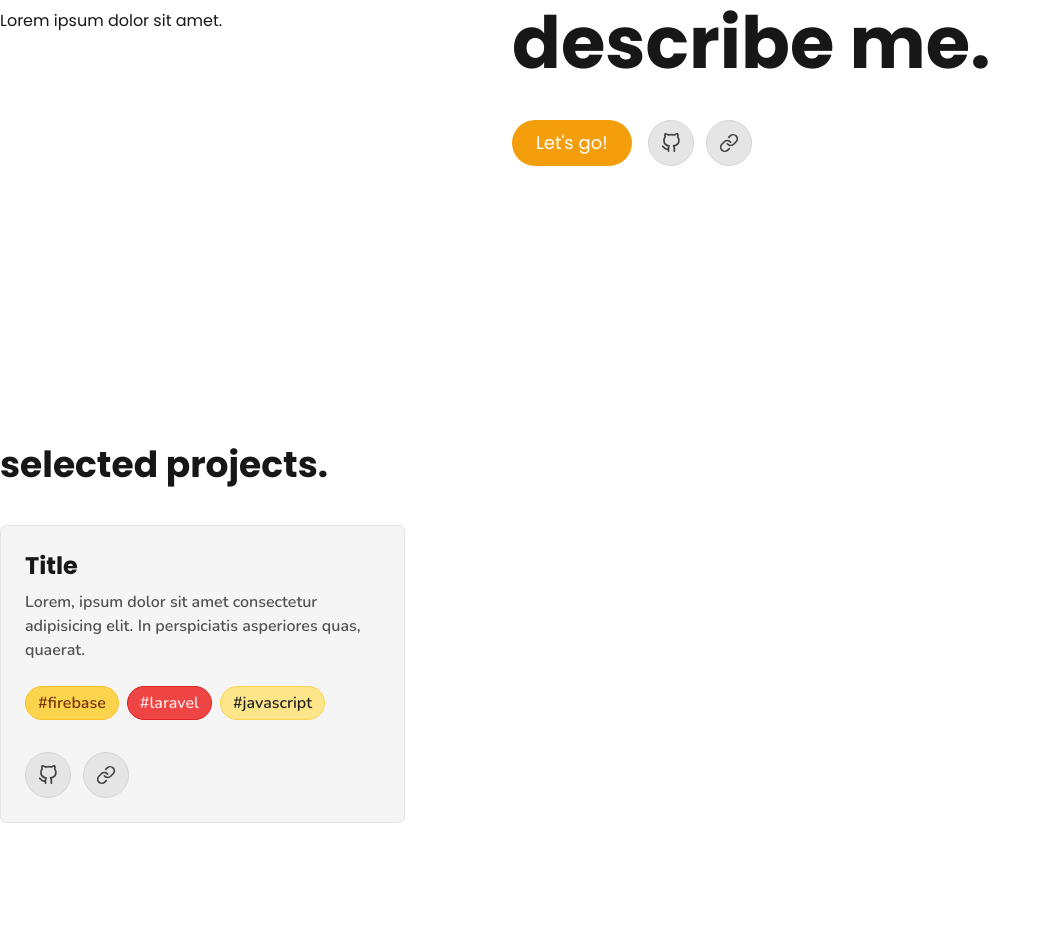
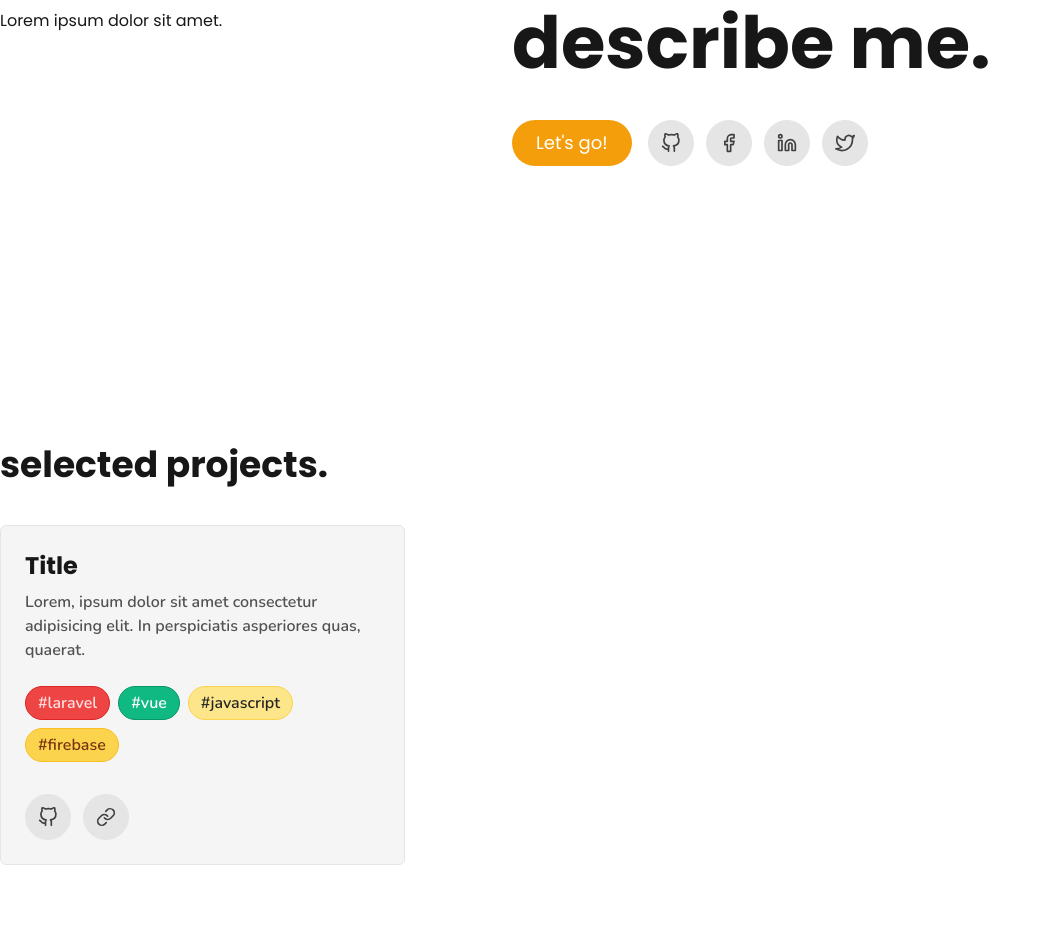
Before and after one commit to akocero/euge-next-tw, a Next.js app: page / in a window 1280 px wide. Shown: the part 411-1352 px from the top of the page, without its empty margins (0-1051 px from the left). Built offline with nearby package versions, Linux system fonts and the light colour scheme.

Commit message:
feat: added BtnLink, Navbar, BtnCTA, ProjectCard, Tag

```diff
--- /dev/null
+++ b/components/ButtonLink.js
@@ -0,0 +1,9 @@
+const ButtonLink = ({ Icon }) => {
+	return (
+		<button className="bg-gray-200 dark:bg-gray-800 p-3 rounded-full text-gray-700 dark:text-gray-100 text-xl border  dark:border-gray-700 mr-3">
+			<Icon />
+		</button>
+	);
+};
+
+export default ButtonLink;
--- a/components/ProjectCard.js
+++ b/components/ProjectCard.js
@@ -1,4 +1,6 @@
-import { FiGithub, FiLink, FiMoon, FiSun } from "react-icons/fi";
+import { FiGithub, FiLink } from "react-icons/fi";
+import Tag from "./Tag";
+import ButtonLink from "./ButtonLink";
 
 const ProjectCard = () => {
 	return (
@@ -9,24 +11,14 @@ const ProjectCard = () => {
 				perspiciatis asperiores quas, quaerat.
 			</p>
 			<div className="mt-6">
-				<span className="bg-yellow-300 text-yellow-900 border border-yellow-400 rounded-full px-3 py-1 font-semibold mr-2 inline-block mb-2">
-					#firebase
-				</span>
-				<span className="bg-red-500 text-red-100 border border-red-600 rounded-full px-3 py-1 font-semibold mr-2 inline-block mb-2">
-					#laravel
-				</span>
-
-				<span className="bg-yellow-200 text-gray-800 border border-yellow-300 rounded-full px-3 py-1 font-semibold mr-2 inline-block mb-2">
-					#javascript
-				</span>
+				<Tag type={"laravel"} size={"xs"} />
+				<Tag type={"vue"} size={"xs"} />
+				<Tag type={"javascript"} size={"xs"} />
+				<Tag type={"firebase"} size={"xs"} />
 			</div>
 			<div className="mt-6">
-				<button className="bg-gray-200 dark:bg-gray-800 p-3 rounded-full text-gray-700 dark:text-gray-100 text-xl border border-gray-300 dark:border-gray-700 mr-3">
-					<FiGithub />
-				</button>
-				<button className="bg-gray-200 dark:bg-gray-800 p-3 rounded-full text-gray-700 dark:text-gray-100 text-xl border border-gray-300 dark:border-gray-700 mr-3">
-					<FiLink />
-				</button>
+				<ButtonLink Icon={FiGithub} />
+				<ButtonLink Icon={FiLink} />
 			</div>
 		</div>
 	);
--- /dev/null
+++ b/components/Tag.js
@@ -0,0 +1,38 @@
+import React, { useState, useEffect } from "react";
+
+const Tag = ({ type, size }) => {
+	const [tagColor, setTagColor] = useState("");
+	const generateStyle = (type) => {
+		if (type === "laravel") {
+			setTagColor("bg-red-500 text-red-100 border border-red-600");
+		}
+
+		if (type === "firebase") {
+			setTagColor(
+				"bg-yellow-300 text-yellow-900 border border-yellow-400"
+			);
+		}
+
+		if (type === "javascript") {
+			setTagColor("bg-yellow-200 text-gray-800 border border-yellow-300");
+		}
+
+		if (type === "vue") {
+			setTagColor("bg-green-500 text-white border border-green-600");
+		}
+	};
+
+	useEffect(() => {
+		generateStyle(type);
+	}, []);
+
+	return (
+		<span
+			className={` ${tagColor} rounded-full px-3 py-1 font-semibold mr-2 inline-block mb-2 text-${size}`}
+		>
+			#{type}
+		</span>
+	);
+};
+
+export default Tag;
--- a/pages/index.js
+++ b/pages/index.js
@@ -1,11 +1,13 @@
 import Head from "next/head";
 import Image from "next/image";
 import styles from "../styles/Home.module.css";
-import { FiGithub, FiLink, FiMoon, FiSun } from "react-icons/fi";
+import { FiGithub, FiLinkedin, FiTwitter, FiFacebook } from "react-icons/fi";
 import React, { useState, useEffect } from "react";
 import ProjectCard from "../components/ProjectCard";
 import Navbar from "../components/layouts/Navbar/Navbar";
 import ButtonCTA from "../components/ButtonCTA";
+import ButtonLink from "../components/ButtonLink";
+import Tag from "../components/Tag";
 export default function Home() {
 	const [dark, setDark] = useState(false);
 
@@ -42,12 +44,10 @@ export default function Home() {
 						<div className="flex mt-8">
 							<ButtonCTA />
 							<div className="">
-								<button className="bg-gray-200 dark:bg-gray-800 p-3 rounded-full text-gray-700 dark:text-gray-100 text-xl border border-gray-300 dark:border-0 mr-3">
-									<FiGithub />
-								</button>
-								<button className="bg-gray-200 dark:bg-gray-800 p-3 rounded-full text-gray-700 dark:text-gray-100 text-xl border border-gray-300 dark:border-0 mr-3">
-									<FiLink />
-								</button>
+								<ButtonLink Icon={FiGithub} />
+								<ButtonLink Icon={FiFacebook} />
+								<ButtonLink Icon={FiLinkedin} />
+								<ButtonLink Icon={FiTwitter} />
 							</div>
 						</div>
 					</div>
@@ -60,6 +60,15 @@ export default function Home() {
 						<ProjectCard />
 					</div>
 				</section>
+				<section className="h-screen max-w-screen-xl mx-auto py-6">
+					<h2 className="font-bold text-4xl mb-10">skills.</h2>
+					<div>
+						<Tag type={"laravel"} size={"xl"} />
+						<Tag type={"vue"} size={"xl"} />
+						<Tag type={"javascript"} size={"xl"} />
+						<Tag type={"firebase"} size={"xl"} />
+					</div>
+				</section>
 			</main>
 		</div>
 	);
--- a/tailwind.config.js
+++ b/tailwind.config.js
@@ -14,6 +14,7 @@ module.exports = {
 			white: colors.white,
 			gray: colors.trueGray,
 			red: colors.red,
+			green: colors.emerald,
 			yellow: colors.amber,
 			blue: colors.blue,
 		},
```
